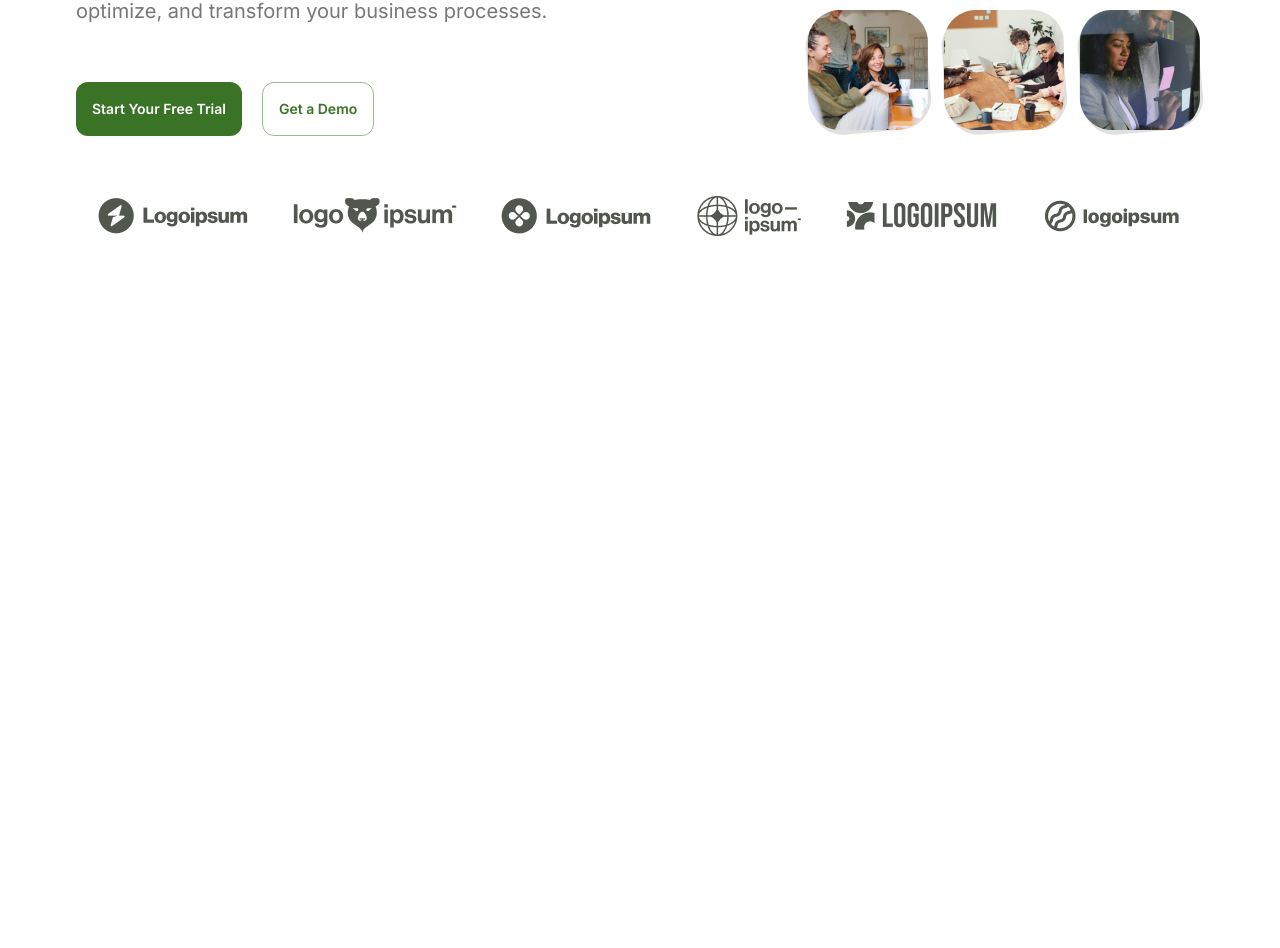
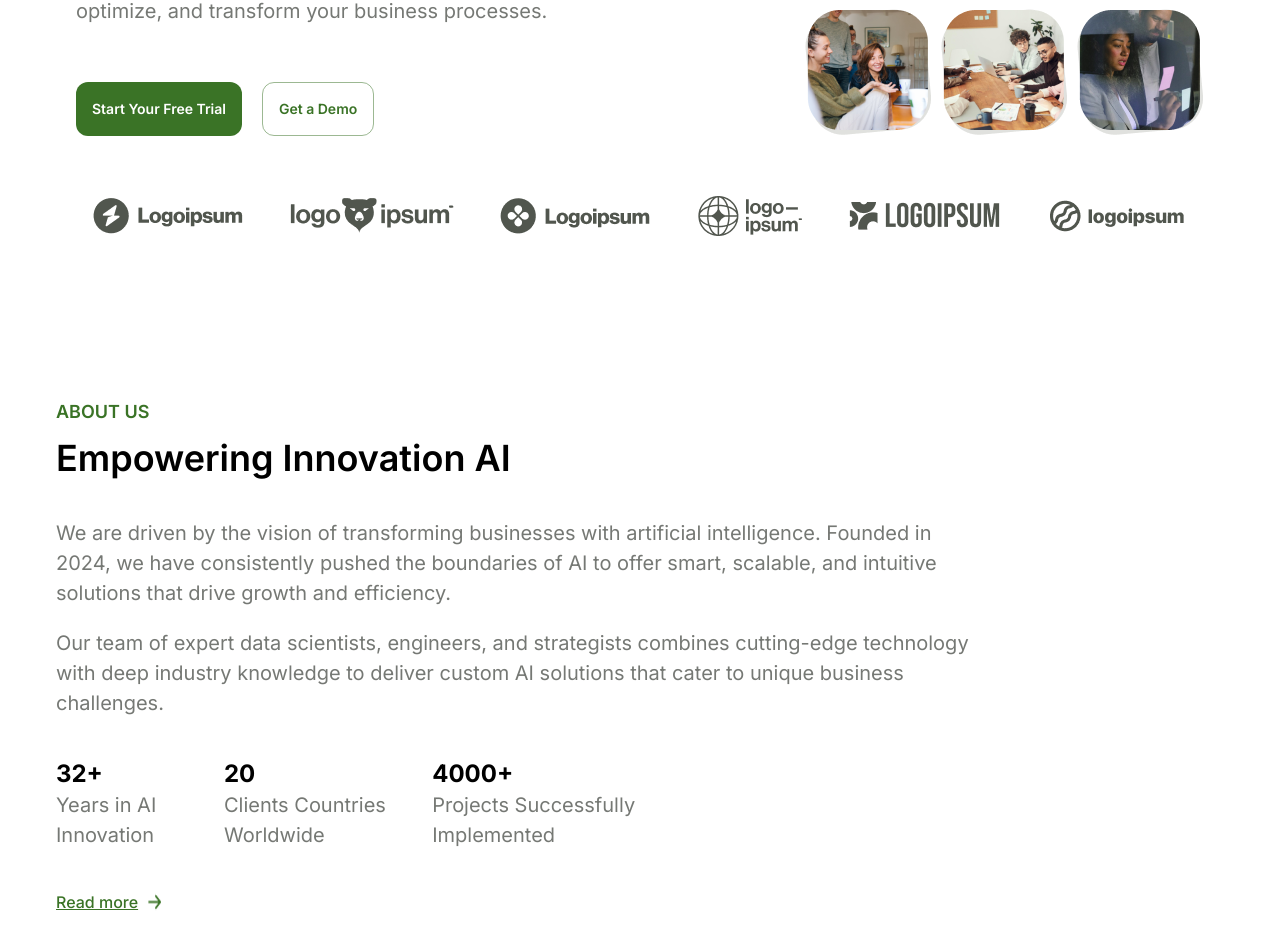
Before and after one commit to akashkennedy/Datawise, a React (Vite) app: page / in a window 1280 px wide. Shown: the part 384-1332 px from the top of the page. Before the commit the page ends 800 px from the top, so only its background shows below. Built offline with nearby package versions, Linux system fonts and the light colour scheme.

Commit message:
Create About Us Section

```diff
--- a/src/App.jsx
+++ b/src/App.jsx
@@ -1,6 +1,7 @@
 import Header from "./sections/Header.jsx";
 import Hero from "./sections/Hero.jsx";
 import Partners from "./sections/Partners.jsx";
+import AboutUs from "./sections/AboutUs.jsx"
 
 const App = () => {
   return (
@@ -9,6 +10,7 @@ const App = () => {
       <main className="mx-5 md:mx-8 lg:mx-14">
         <Hero />
         <Partners />
+        <AboutUs />
       </main>
     </>
   );
--- a/src/constants/data.js
+++ b/src/constants/data.js
@@ -57,9 +57,9 @@ export const logos = [
 // About Us Data
 export const aboutUs = {
   heading: "Empowering Innovation AI",
-  info: "we are driven by the vision of transforming businesses with artificial intelligence. Founded in 2024, we have consistently pushed the boundaries of AI to offer smart, scalable, and intuitive solutions that drive growth and efficiency.",
+  info: "We are driven by the vision of transforming businesses with artificial intelligence. Founded in 2024, we have consistently pushed the boundaries of AI to offer smart, scalable, and intuitive solutions that drive growth and efficiency.",
   info2:
-    "we are driven by the vision of transforming businesses with artificial intelligence. Founded in 2024, we have consistently pushed the boundaries of AI to offer smart, scalable, and intuitive solutions that drive growth and efficiency.",
+    "Our team of expert data scientists, engineers, and strategists combines cutting-edge technology with deep industry knowledge to deliver custom AI solutions that cater to unique business challenges. ",
 };
 
 // Stats Data in About Us Section
--- /dev/null
+++ b/src/sections/AboutUs.jsx
@@ -0,0 +1,36 @@
+import { aboutUs } from "../constants/data";
+import { stats } from "../constants/data";
+import Arrow from "../assets/arrow.png";
+
+const AboutUs = () => {
+  return (
+    <section className="mt-10 flex flex-col justify-center gap-10 md:h-full lg:mt-0 lg:h-screen">
+      <div>
+        <h4 className="mb-3 text-center text-lg font-semibold text-green md:text-left lg:text-left">
+          ABOUT US
+        </h4>
+        <h1 className="text-4xl font-semibold">{aboutUs.heading}</h1>
+      </div>
+      <div className="w-[80%] space-y-5">
+        <p className="info font-normal">{aboutUs.info}</p>
+        <p className="info font-normal">{aboutUs.info2}</p>
+      </div>
+      <div className="grid grid-cols-2 justify-start gap-10 lg:flex lg:w-1/2">
+        {stats.map((stat) => (
+          <div key={stat.id} className="size-38 flex flex-col">
+            <div className="text-2xl font-bold">{stat.count}</div>
+            <div className="info font-normal">{stat.desc}</div>
+          </div>
+        ))}
+      </div>
+      <div className="flex gap-2">
+        <a href="#" className="font-medium text-green underline">
+          Read more
+        </a>
+        <img src={Arrow} alt="" />
+      </div>
+    </section>
+  );
+};
+
+export default AboutUs;
--- a/src/sections/Partners.jsx
+++ b/src/sections/Partners.jsx
@@ -2,7 +2,7 @@ import { logo1, logo2, logo3, logo4, logo5, logo6 } from "../assets/index.js";
 
 const Partners = () => {
   return (
-    <section className="mb-10 flex items-center justify-around p-5">
+    <section className="mt-48 flex items-center justify-around gap-3 p-5 md:mt-0 lg:mt-0">
       <img src={logo1} alt="logo1" />
       <img src={logo2} alt="logo2" />
       <img src={logo3} alt="logo3" className="hidden md:block lg:block" />
--- a/tailwind.config.js
+++ b/tailwind.config.js
@@ -5,6 +5,7 @@ export default {
     extend: {
       colors: {
         gray: "#3C403A",
+        green: "#3A7326"
       },
     },
   },
```
Also changed, not shown: src/assets/arrow.png (added).
